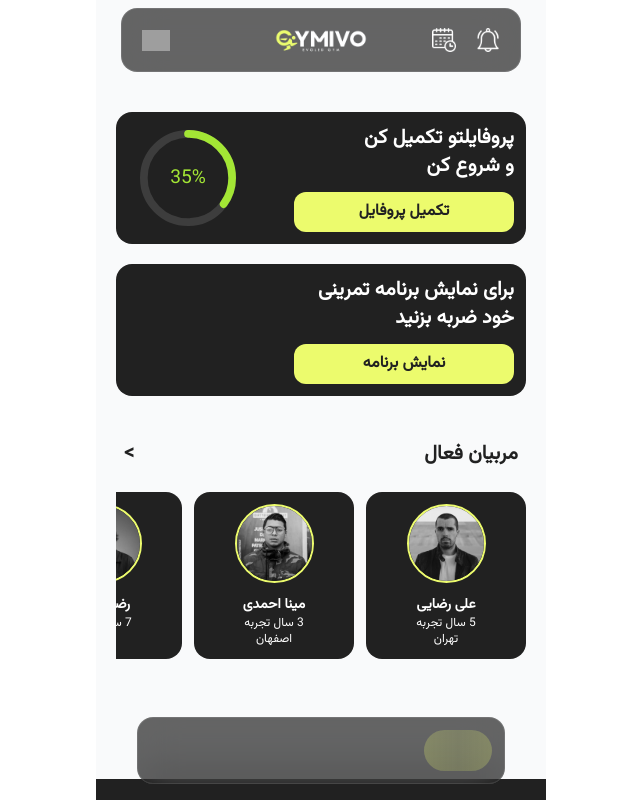
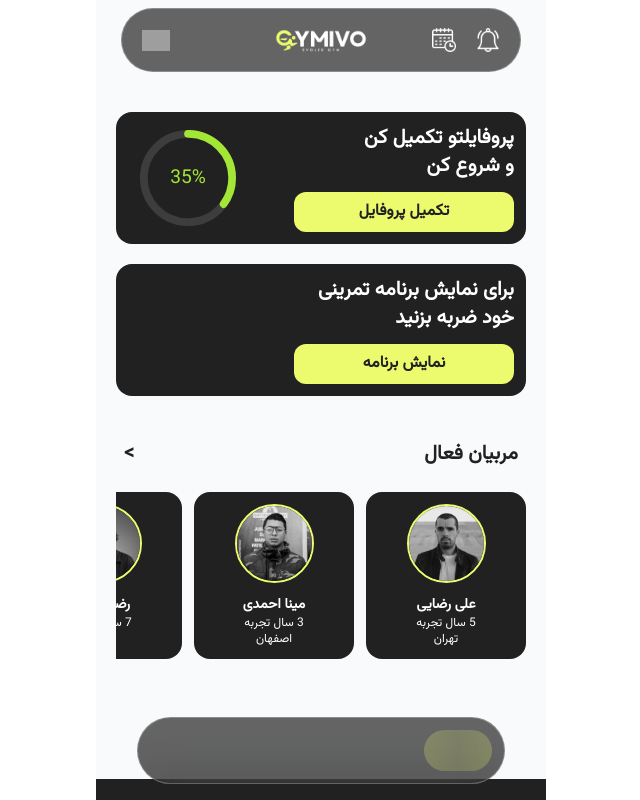
Before and after one commit to Gymivo/gymivo-frontend, a Next.js app: page /dashboard in a window 1280 px wide. Shown: the top 800 px of the page, without its empty margins (319-959 px from the left). Built offline with nearby package versions, Linux system fonts and the light colour scheme; grey boxes are pictures that could not be loaded; some icons are missing.

Commit message:
corrections components

```diff
--- a/app/dashboard/page.tsx
+++ b/app/dashboard/page.tsx
@@ -22,7 +22,7 @@ export default function DashboardPage() {
   return (
     <div className="relative bg-gray-50 top-0 left-0 w-full z-50 m-auto min-h-screen max-w-[450px]">
 
-      <header className="fixed top-2 left-1/2 -translate-x-1/2 w-[400px] h-16 z-50 flex items-center justify-between p-3 rounded-2xl bg-black/60 backdrop-blur-[20px] border border-white/10">
+      <header className="fixed top-2 left-1/2 -translate-x-1/2 w-[400px] border border-white/25 shadow-xs shadow-white h-16 z-50 flex items-center justify-between p-3 rounded-full bg-black/60 backdrop-blur-[20px]">
         <div className="flex gap-1">
           <button onClick={() => router.push("/notifications")} className="p-2 rounded-full hover:bg-white/10 transition">
             <Image src={notificationIcon} alt="Notifications" width={24} height={24} />
--- a/components/DashboardFooter.tsx
+++ b/components/DashboardFooter.tsx
@@ -19,7 +19,7 @@ export default function DashboardFooter() {
   const pathname = usePathname();
   const router = useRouter();
 
-  const baseStyle = "bg-black/60 backdrop-blur-[20px] border border-white/10 rounded-2xl";
+  const baseStyle = "bg-black/60 backdrop-blur-[20px] border border-white/10 rounded-full border border-white/25 shadow-xs shadow-white";
 
   return (
     <div className="fixed bottom-0 left-0 w-full flex justify-center z-50">
--- a/components/Header.tsx
+++ b/components/Header.tsx
@@ -35,7 +35,7 @@ export default function Header() {
 
   return (
     <>
-      <header className="w-[400px] h-16 z-50 fixed flex items-center p-3 rounded-2xl bg-black/60 backdrop-blur-[20px] top-[10px] left-1/2 -translate-x-1/2">
+      <header className="w-[400px] h-16 z-50 fixed flex items-center p-3 border border-white/25 shadow-xs shadow-white rounded-full bg-black/60 backdrop-blur-[20px] top-[10px] left-1/2 -translate-x-1/2">
         <div className="flex w-full justify-between items-center">
 
           <div className="flex gap-3">
```
